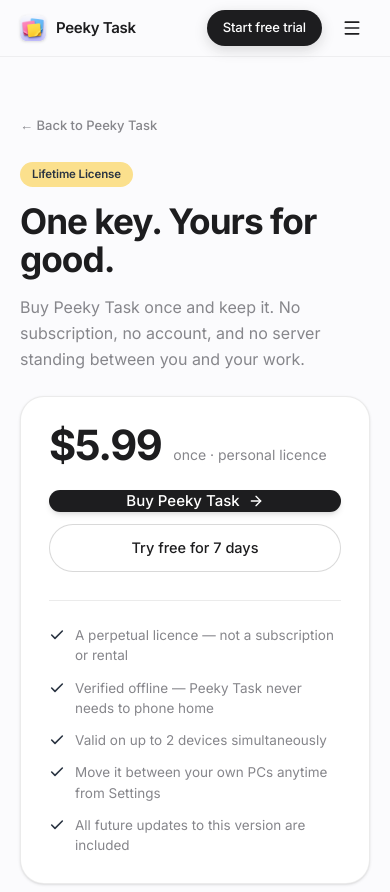
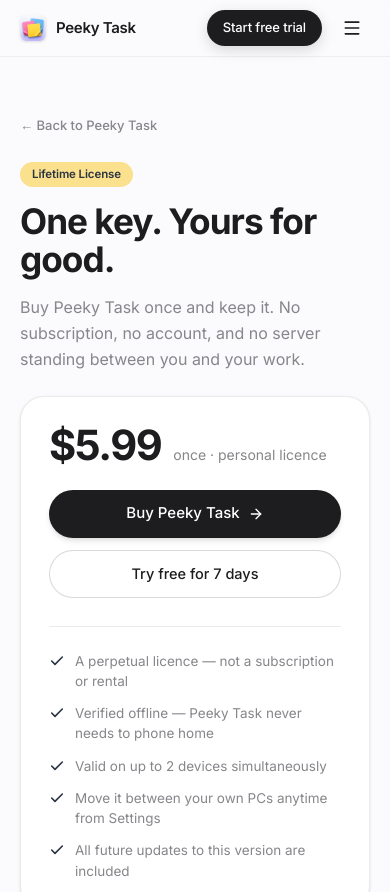
Before and after one commit to Pro-Prince/peeky-task-web, a Next.js app: page /buy in a window 390 px wide. Shown: the top 892 px of the page. Built offline with nearby package versions, Linux system fonts and the light colour scheme.

Commit message:
Fix mobile buy button sizing and set logo link to homepage root

```diff
--- a/src/app/buy/page.tsx
+++ b/src/app/buy/page.tsx
@@ -60,14 +60,14 @@
                     href={CHECKOUT_URL}
                     target="_blank"
                     rel="noopener noreferrer"
-                    className="bg-ink hover:bg-ink/88 inline-flex h-12 flex-1 items-center justify-center rounded-full px-7 text-[15px] font-medium text-white shadow-md transition-all active:scale-[0.98]"
+                    className="bg-ink hover:bg-ink/88 inline-flex h-12 w-full sm:w-auto sm:flex-1 items-center justify-center rounded-full px-6 text-[15px] font-medium text-white shadow-md transition-all active:scale-[0.98]"
                   >
                     Buy Peeky Task
-                    <ArrowRight className="ml-2 size-4" />
+                    <ArrowRight className="ml-2 size-4 shrink-0" />
                   </a>
                   <Link
                     href="/#download"
-                    className="text-ink inline-flex h-12 items-center justify-center rounded-full border border-black/15 bg-white px-6 text-[14.5px] font-medium transition-all hover:border-black/30 hover:bg-black/5"
+                    className="text-ink inline-flex h-12 w-full sm:w-auto items-center justify-center rounded-full border border-black/15 bg-white px-6 text-[14.5px] font-medium transition-all hover:border-black/30 hover:bg-black/5"
                   >
                     Try free for 7 days
                   </Link>
--- a/src/components/Footer.tsx
+++ b/src/components/Footer.tsx
@@ -32,7 +32,7 @@
           {/* Brand Info with scroll-to-top */}
           <div className="max-w-[34ch]">
             <Link
-              href="#top"
+              href="/"
               onClick={scrollToTop}
               className="text-ink group inline-flex items-center gap-2.5 text-[15px] font-semibold tracking-[-0.015em] transition-opacity hover:opacity-85"
             >
--- a/src/components/Navbar.tsx
+++ b/src/components/Navbar.tsx
@@ -36,7 +36,7 @@
       <nav className="mx-auto flex h-14 w-full max-w-[1180px] items-center justify-between px-5 sm:px-8">
         {/* Brand */}
         <Link
-          href="#top"
+          href="/"
           onClick={scrollToTop}
           className="text-ink flex items-center gap-2.5 text-[15px] font-semibold tracking-[-0.02em] hover:opacity-85 transition-opacity"
         >
```
